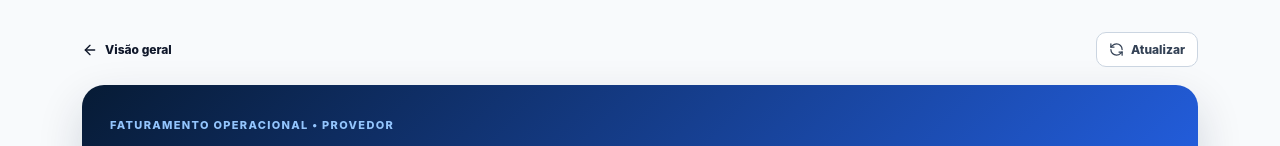
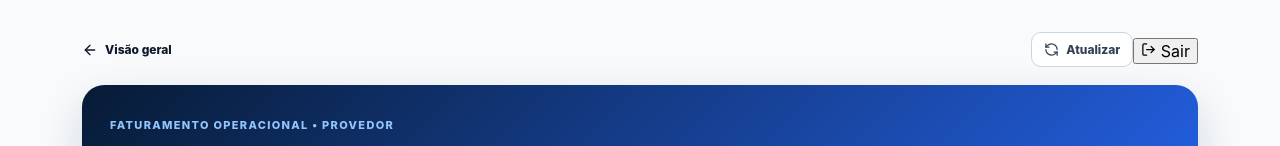
Before and after one commit to nicholasrichardsonsecurity/quero-internet, a Next.js app in the folder apps/web/: page /faturamento-provedor in a window 1280 px wide. Shown: the top 146 px of the page. Built offline with nearby package versions, Linux system fonts and the light colour scheme; no server answers.

Commit message:
fix(web): adicionar logout aos painéis de faturamento

```diff
--- a/apps/web/app/faturamento-provedor/page.tsx
+++ b/apps/web/app/faturamento-provedor/page.tsx
@@ -1,8 +1,9 @@
 'use client';
 
 import { FormEvent, useEffect, useState } from 'react';
-import { ArrowLeft, FileText, Loader2, RefreshCcw, Send, ShieldCheck } from 'lucide-react';
+import { ArrowLeft, FileText, Loader2, LogOut, RefreshCcw, Send, ShieldCheck } from 'lucide-react';
 import Link from 'next/link';
+import { useRouter } from 'next/navigation';
 import './billing.css';
 
 type Measurement = {
@@ -21,6 +22,7 @@ function money(value: string) { return new Intl.NumberFormat('pt-BR', { style: '
 function date(value?: string | null) { return value ? new Intl.DateTimeFormat('pt-BR').format(new Date(value)) : '—'; }
 
 export default function ProviderBillingPage() {
+  const router = useRouter();
   const [items, setItems] = useState<Measurement[]>([]);
   const [loading, setLoading] = useState(true);
   const [busy, setBusy] = useState<string | null>(null);
@@ -36,6 +38,8 @@ export default function ProviderBillingPage() {
   }
 
   useEffect(() => { void load(); }, []);
+
+  async function logout() { await fetch('/api/auth/logout', { method: 'POST' }).catch(() => undefined); router.replace('/login'); router.refresh(); }
 
   async function submit(id: string) {
     setBusy(id); setMessage(null);
@@ -66,7 +70,7 @@ export default function ProviderBillingPage() {
   }
 
   return <main className="billing-page">
-    <div className="billing-top"><Link href="/" className="billing-back"><ArrowLeft size={16}/> Visão geral</Link><button className="billing-refresh" onClick={() => void load()}><RefreshCcw size={15}/> Atualizar</button></div>
+    <div className="billing-top"><Link href="/" className="billing-back"><ArrowLeft size={16}/> Visão geral</Link><div className="billing-actions"><button className="billing-refresh" onClick={() => void load()}><RefreshCcw size={15}/> Atualizar</button><button className="billing-logout" onClick={() => void logout()}><LogOut size={15}/> Sair</button></div></div>
     <section className="billing-hero"><div><span className="eyebrow">FATURAMENTO OPERACIONAL • PROVEDOR</span><h1>Medições e notas fiscais</h1><p>Registre o serviço prestado e acompanhe a aprovação municipal. O pagamento continua sendo feito diretamente pela prefeitura ao provedor.</p></div><ShieldCheck size={42}/></section>
     {message ? <div className="billing-message" role="status">{message}</div> : null}
     {loading ? <div className="billing-empty"><Loader2 className="spin" size={20}/> Carregando dados reais...</div> : items.length === 0 ? <div className="billing-empty">Nenhuma medição encontrada no contexto autorizado.</div> : <section className="billing-list">
```
